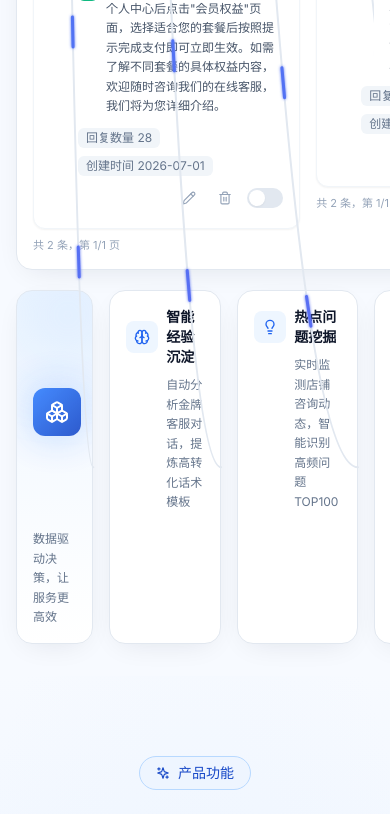
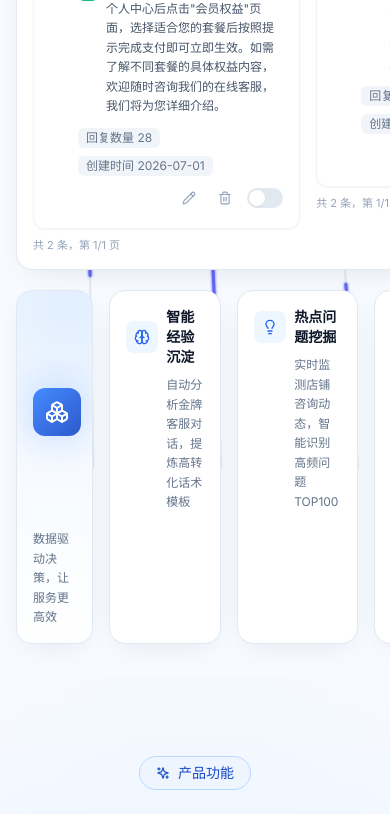
Before and after one commit to jessieoversea09/AI-CS, a React (Vite) app: page /features in a window 390 px wide. Shown: the part 4955-5769 px from the top of the page. Built offline with nearby package versions, Linux system fonts and the light colour scheme.

Commit message:
Updated AnimatedTreeLines.tsx

```diff
--- a/src/components/AnimatedTreeLines.tsx
+++ b/src/components/AnimatedTreeLines.tsx
@@ -1,6 +1,6 @@
 import { useEffect, useRef, useState } from 'react';
 
-type LineDef = { d: string; delay: string };
+type LineDef = { x1: number; y1: number; x2: number; y2: number; delay: string };
 
 const DELAYS = ['0s', '0.2s', '0.4s', '0.15s', '0.35s'];
 
@@ -30,9 +30,7 @@ export default function AnimatedTreeLines() {
         const r = el.getBoundingClientRect();
         const startX = r.right - containerRect.left;
         const startY = r.top + r.height / 2 - containerRect.top;
-        const midX = (startX + endX) / 2;
-        const d = `M ${startX},${startY} C ${midX},${startY} ${midX},${endY} ${endX},${endY}`;
-        return { d, delay: DELAYS[i % DELAYS.length] };
+        return { x1: startX, y1: startY, x2: endX, y2: endY, delay: DELAYS[i % DELAYS.length] };
       });
 
       setLines(newLines);
@@ -53,7 +51,7 @@ export default function AnimatedTreeLines() {
   return (
     <svg
       ref={svgRef}
-      className="absolute inset-0 w-full h-full pointer-events-none z-40"
+      className="absolute inset-0 w-full h-full pointer-events-none z-0"
       fill="none"
       style={{ opacity: ready ? 1 : 0, transition: 'opacity 0.4s ease' }}
     >
@@ -74,9 +72,20 @@ export default function AnimatedTreeLines() {
 
       {lines.map((line, i) => (
         <g key={i}>
-          <path d={line.d} stroke="#E2E8F0" strokeWidth="2" strokeLinecap="round" />
-          <path
-            d={line.d}
+          <line
+            x1={line.x1}
+            y1={line.y1}
+            x2={line.x2}
+            y2={line.y2}
+            stroke="#E2E8F0"
+            strokeWidth="2"
+            strokeLinecap="round"
+          />
+          <line
+            x1={line.x1}
+            y1={line.y1}
+            x2={line.x2}
+            y2={line.y2}
             stroke="url(#treeLineGradient)"
             strokeWidth="3"
             strokeLinecap="round"
--- a/src/pages/FeaturesPage.tsx
+++ b/src/pages/FeaturesPage.tsx
@@ -264,7 +264,7 @@ function SideCard({
       whileInView={{ opacity: 1, x: 0 }}
       viewport={{ once: true, margin: '-60px' }}
       transition={{ duration: 0.5, delay }}
-      className="rounded-2xl border border-slate-200 bg-white p-4 shadow-card hover:shadow-glow-soft transition-shadow"
+      className="rounded-2xl border border-slate-200 bg-white p-4 shadow-card hover:shadow-glow-soft transition-shadow relative z-10"
     >
       <div className="flex items-center gap-2">
         <div className="grid place-items-center w-8 h-8 rounded-lg bg-brand-50 text-brand-600 shrink-0">
@@ -376,7 +376,7 @@ export default function FeaturesPage() {
             <AnimatedTreeLines />
 
             {/* Left column: AI cube card + 4 nodes */}
-            <div className="lg:col-span-3 flex lg:flex-col gap-4 order-2 lg:order-1">
+            <div className="lg:col-span-3 flex lg:flex-col gap-4 order-2 lg:order-1 relative z-10">
               {/* AI cube card — top of left column */}
               <motion.div
                 data-tree-start
@@ -384,7 +384,7 @@ export default function FeaturesPage() {
                 whileInView={{ opacity: 1, x: 0 }}
                 viewport={{ once: true, margin: '-60px' }}
                 transition={{ duration: 0.5 }}
-                className="rounded-2xl border border-slate-200 bg-gradient-to-b from-brand-50 to-white p-4 shadow-card overflow-hidden relative"
+                className="rounded-2xl border border-slate-200 bg-gradient-to-b from-brand-50 to-white p-4 shadow-card overflow-hidden relative z-10"
               >
                 <div className="absolute -right-6 -top-6 w-24 h-24 rounded-full bg-brand-200/40 blur-2xl pointer-events-none" />
                 <div className="flex items-center gap-3">
@@ -423,7 +423,7 @@ export default function FeaturesPage() {
               transition={{ duration: 0.6 }}
               className="lg:col-span-9 order-1 lg:order-2"
             >
-              <div className="lg:max-w-4xl lg:mx-auto">
+              <div className="lg:max-w-4xl lg:mx-auto relative z-10">
                 <DashboardMock />
               </div>
             </motion.div>
```
